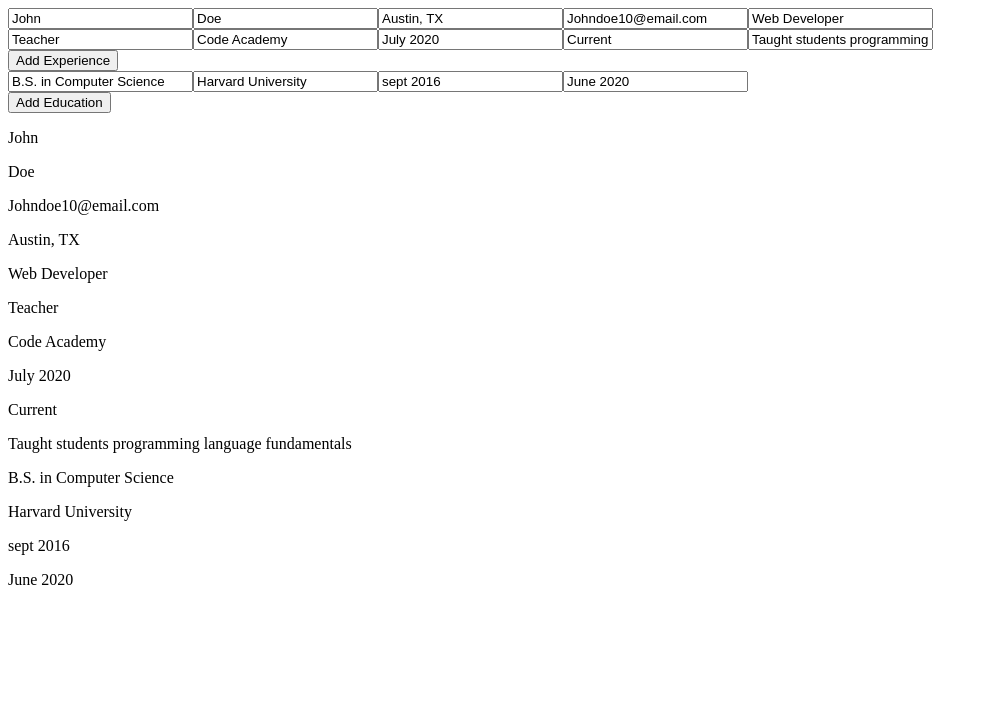
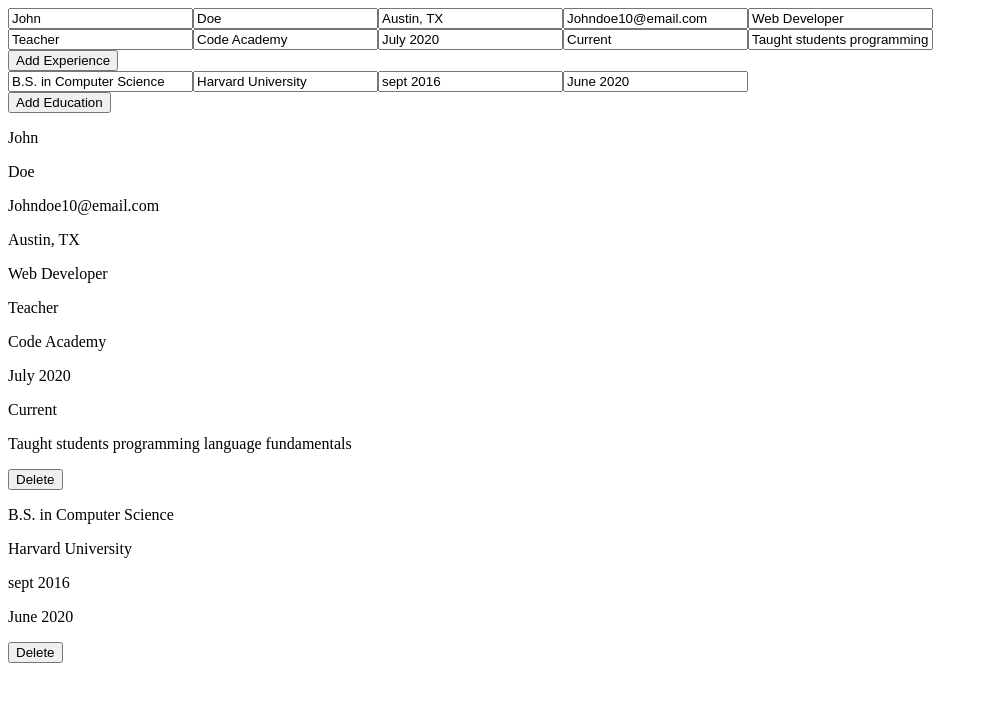
Before and after one commit to Dillonpw/cv-template, a React (Vite) app: page / in a window 1280 px wide. Shown: the top 702 px of the page, without its empty margins (0-988 px from the left). Built offline with nearby package versions, Linux system fonts and the light colour scheme.

Commit message:
added delete buttons to ed/experience fields

```diff
--- a/src/content.jsx
+++ b/src/content.jsx
@@ -1,4 +1,4 @@
-import { useState } from 'react';
+import { useEffect, useState } from 'react';
 import InfoForm from './form/infoform';
 import EdForm from './form/edform';
 import WorkForm from './form/workform';
@@ -34,6 +34,11 @@ export default function Content() {
         endDate: 'June 2020',
         index: uuidv4(),
     });
+
+    useEffect(() => {
+        setExperiences([experience]);
+        setEducations([education]);
+    }, []);
 
     function onPersonalChange(e) {
         setPersonalInfo({
@@ -77,6 +82,15 @@ export default function Content() {
             index: uuidv4(),
         });
     }
+
+    function deleteExperience(deleteIndex) {
+        setExperiences(experiences.filter((exp) => exp.index !== deleteIndex));
+    }
+
+    function deleteEducation(deleteIndex) {
+        setEducations(educations.filter((exp) => exp.index !== deleteIndex));
+    }
+
     return (
         <>
             <div className="cvTemplate">
@@ -99,25 +113,20 @@ export default function Content() {
                 <div className="templateSection">
                     <InfoTemplate personalInfo={personalInfo} />
 
-                    {experience.position && (
+                    {experiences.map((exp) => (
                         <WorkTemplate
-                            key={experience.index}
-                            experience={experience}
+                            key={exp.index}
+                            experience={exp}
+                            onDelete={deleteExperience}
                         />
-                    )}
-                    {experiences.map((exp) => (
-                        <WorkTemplate key={exp.index} experience={exp} />
                     ))}
 
-                    {education.degree && (
+                    {educations.map((ed) => (
                         <EdTemplate
-                            key={education.index}
-                            education={education}
+                            key={ed.index}
+                            education={ed}
+                            onDelete={deleteEducation}
                         />
-                    )}
-
-                    {educations.map((ed) => (
-                        <EdTemplate key={ed.index} education={ed} />
                     ))}
                 </div>
             </div>
--- a/src/form/workform.jsx
+++ b/src/form/workform.jsx
@@ -1,7 +1,4 @@
-export default function WorkForm({
-    experience,
-onChange,
-}) {
+export default function WorkForm({ experience, onChange }) {
     return (
         <>
             <div>
--- a/src/template/edTemplate.jsx
+++ b/src/template/edTemplate.jsx
@@ -1,10 +1,11 @@
-export default function EdTemplate({ education }) {
+export default function EdTemplate({ education, onDelete }) {
     return (
         <div className="edDisplay">
             <p>{education.degree}</p>
             <p>{education.schoolName}</p>
             <p>{education.startDate}</p>
             <p>{education.endDate}</p>
+            <button onClick={() => onDelete(education.index)}>Delete</button>
         </div>
     );
 }
--- a/src/template/workTemplate.jsx
+++ b/src/template/workTemplate.jsx
@@ -1,4 +1,4 @@
-export default function WorkTemplate({ experience }) {
+export default function WorkTemplate({ experience, onDelete }) {
     return (
         <div className="workDisplay">
             <p>{experience.position}</p>
@@ -6,6 +6,7 @@ export default function WorkTemplate({ experience }) {
             <p>{experience.startDate}</p>
             <p>{experience.endDate}</p>
             <p>{experience.jobDesc}</p>
+            <button onClick={() => onDelete(experience.index)}>Delete</button>
         </div>
     );
 }
```
Also changed, not shown: src/App.jsx (+7 -8 lines), src/form/infoform.jsx (+15 -15 lines).
